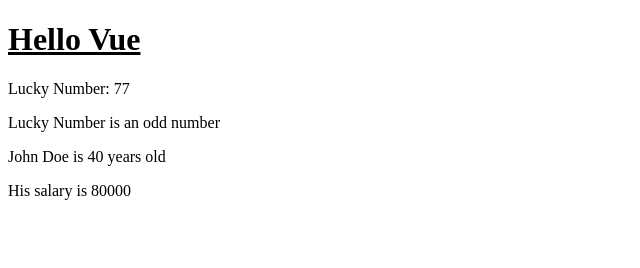
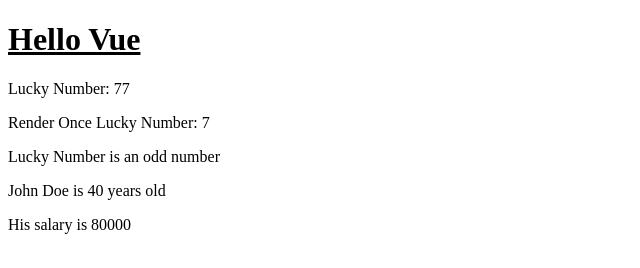
Before and after one commit to thangtnguyen/VuejsDotNetCore, a plain HTML site: page 1 Vue Fundamentals/index.html in a window 1280 px wide. Shown: the whole page, without its empty margins (0-640 px from the left). Drawn offline with nearby package versions, Linux system fonts and the light colour scheme.

Commit message:
Updated for using v-once

```diff
--- a/1 Vue Fundamentals/index.html
+++ b/1 Vue Fundamentals/index.html
@@ -7,6 +7,7 @@
         <div id="app">
             <span v-html="getMessage()"></span>
             <p>Lucky Number: {{luckyNumber}}</p>
+            <p v-once>Render Once Lucky Number: {{luckyNumber}}</p>
             <p>Lucky Number is an {{luckyNumber%2 == 0 ? "even number" : "odd number"}}</p>
             <p>{{updateLuckyNumber()}}</p>
             <p>{{employee.name}} is {{employee.age}} years old</p>
```
